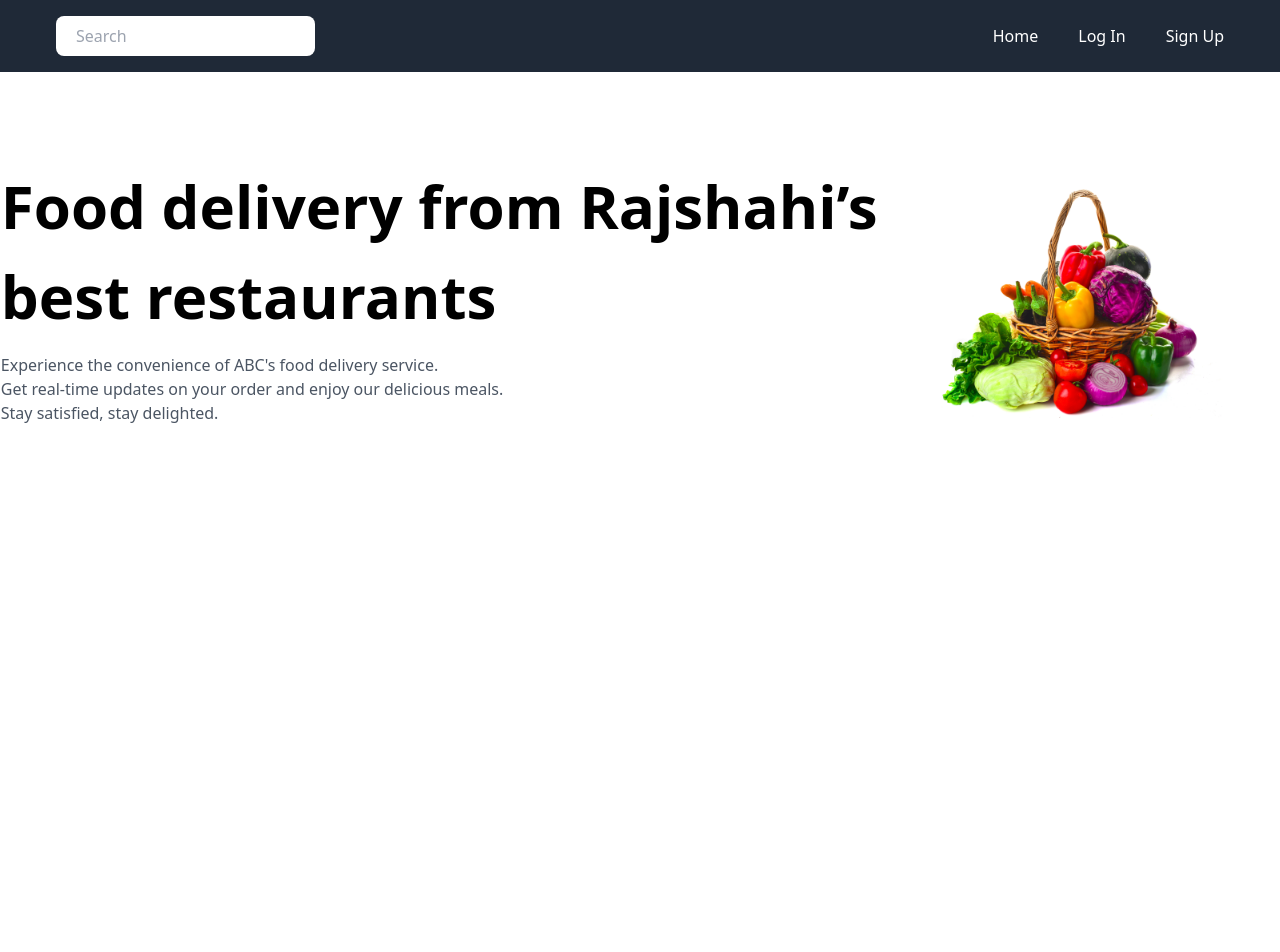
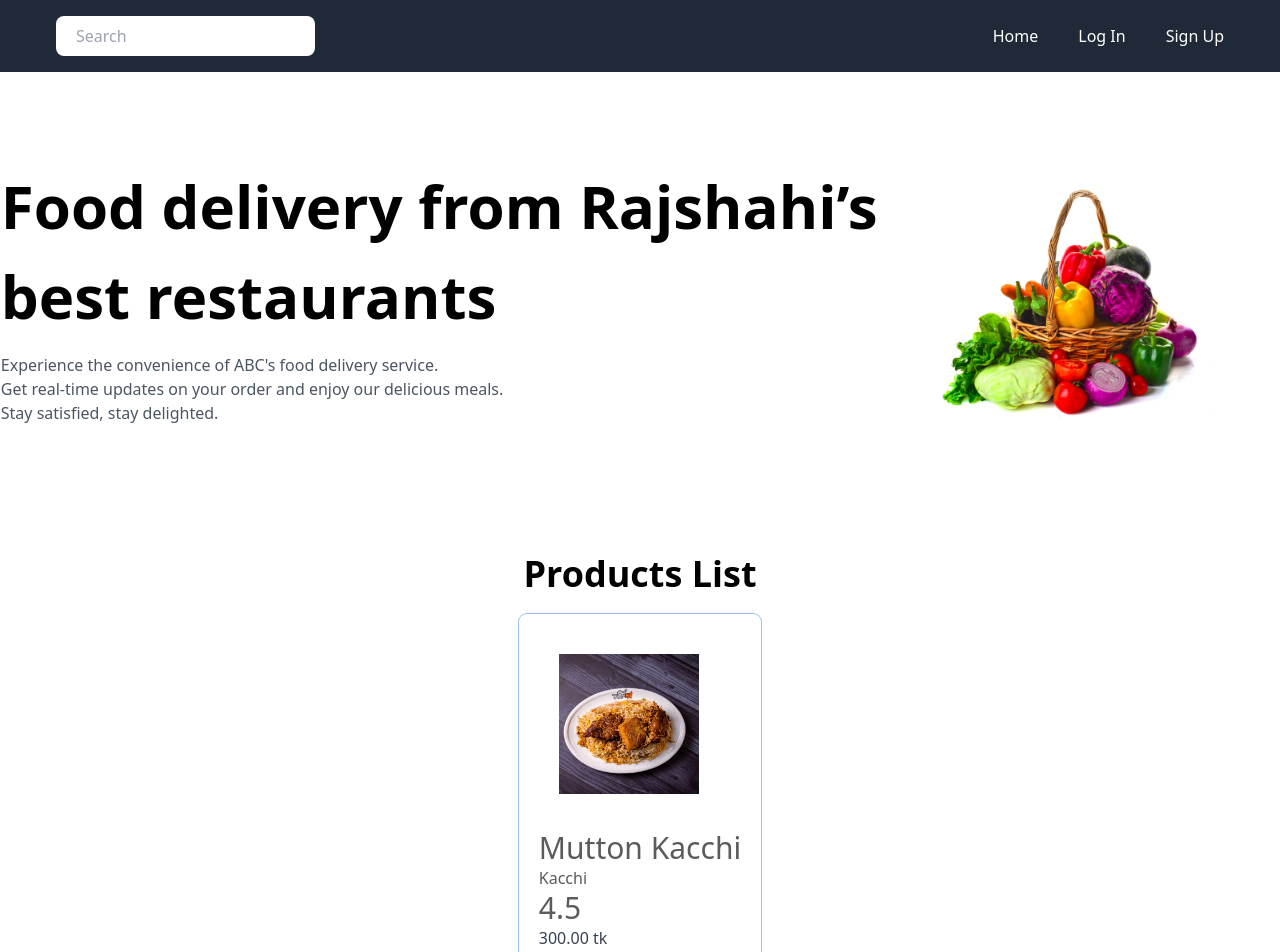
Before and after one commit to hasnat-shohag/online-food-order-management-system, a React (Vite) app: page / in a window 1280 px wide. Shown: the top 952 px of the page. Before the commit the page ends 800 px from the top, so only its background shows below. Built offline with nearby package versions, Linux system fonts and the light colour scheme.

Commit message:
food card added in dashboard

```diff
--- a/src/components/FoodCard.tsx
+++ b/src/components/FoodCard.tsx
@@ -13,13 +13,13 @@ const FoodCard: FC<FoodCardProps> = (props: FoodCardProps) => {
 	const { title, image, catergory, price, rating } = props;
 
 	return (
-		<div>
+		<div className="ring-1 p-5 rounded-lg">
 			<div className="h-[180px] p-5 ">
 				<img src={image} alt="image" className="h-[100%]" />
 			</div>
-			<div className="flex justify-center flex-col items-center pt-4 ring-1 rounded-md text-[#5B5B5B]">
+			<div className="flex justify-center flex-col pt-4 rounded-md text-[#5B5B5B]">
 				<h3 className="text-3xl ">{title}</h3>
-				<p className="text-3xl ">{catergory}</p>
+				<p className="text-base">{catergory}</p>
 				<p className="text-3xl ">{rating}</p>
 				<p className="text-gray-700">{price.toFixed(2)} tk</p>
 			</div>
--- a/src/pages/Dashboard.tsx
+++ b/src/pages/Dashboard.tsx
@@ -1,6 +1,8 @@
 import { FC } from "react";
 import Navbar from "../components/NavBar";
 import Banner from "../components/Banner";
+import FoodCard from "../components/FoodCard";
+import { FoodItems } from "../utils/food-items";
 
 const HomePage: FC = () => {
 	return (
@@ -8,6 +10,21 @@ const HomePage: FC = () => {
 			<div>
 				<Navbar />
 				<Banner />
+				<div className="my-10">
+					<h1 className="text-4xl font-bold text-center mb-5">Products List</h1>
+					<div className="flex justify-center">
+						{FoodItems.map((item, index) => (
+							<FoodCard
+								key={index}
+								title={item.title}
+								price={item.price}
+								image={item.image}
+								catergory={item.catergory}
+								rating={item.rating}
+							/>
+						))}
+					</div>
+				</div>
 			</div>
 		</div>
 	);
--- a/src/utils/food-items.ts
+++ b/src/utils/food-items.ts
@@ -1,10 +1,11 @@
+import bashmotiKacchi from "../assets/images/food-items/bashmoti_kacchi.jpeg";
+
 export const FoodItems = [
 	{
 		title: "Mutton Kacchi",
 		catergory: "Kacchi",
 		price: 300,
 		rating: 4.5,
-		image:
-			"https://media.istockphoto.com/id/542711566/photo/mutton-lamb-kacchi-biryani.jpg?s=2048x2048&w=is&k=20&c=gXxUkBDHmKCSVuLCNMCIAcRQqI0N_xAt40W24yvuhXI=",
+		image: bashmotiKacchi,
 	},
 ];
```
Also changed, not shown: src/assets/images/food-items/bashmoti_kacchi.jpeg (added).
